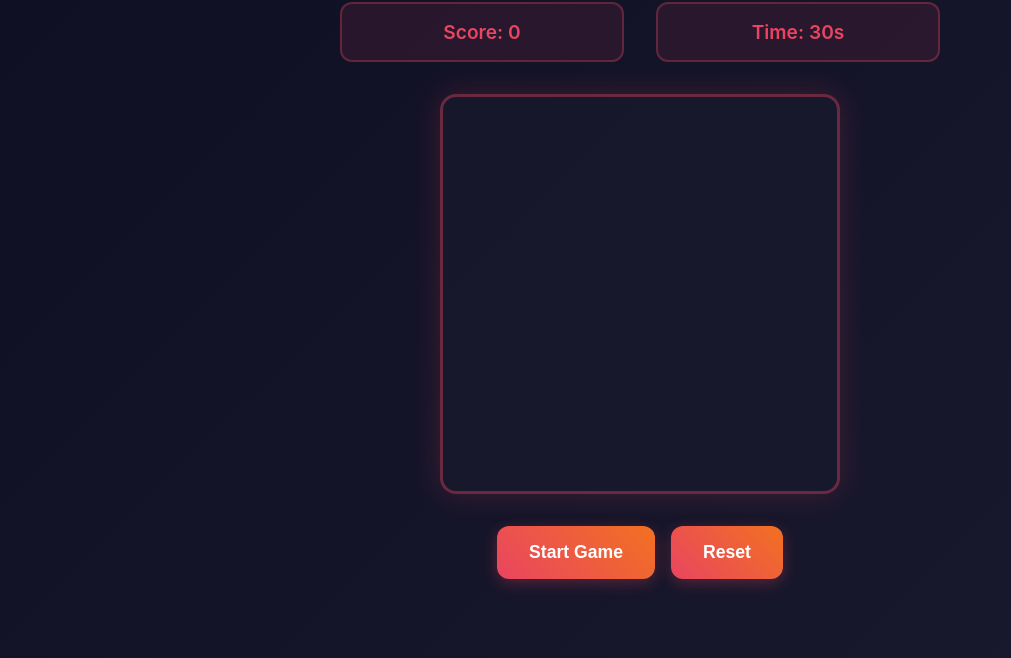
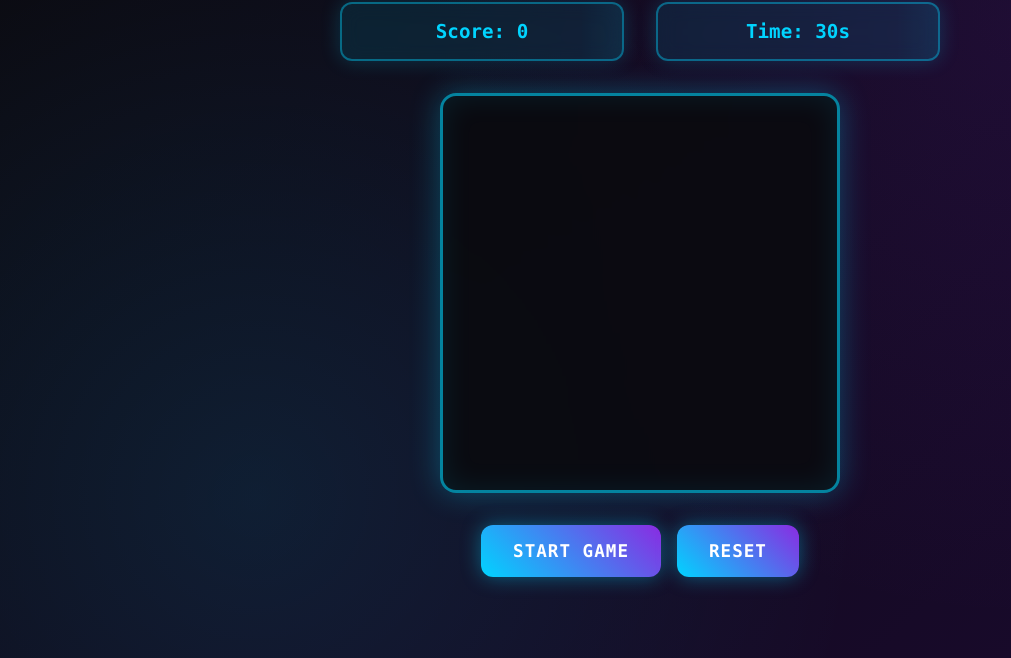
Before and after one commit to madooei/whack-a-box, a plain HTML site: page index.html in a window 1280 px wide. Shown: the part 142-800 px from the top of the page, without its empty margins (0-1011 px from the left). Drawn offline with Linux system fonts and the light colour scheme.

Commit message:
Implement cyberpunk-theme for the game

```diff
--- a/index.html
+++ b/index.html
@@ -3,7 +3,7 @@
   <head>
     <meta charset="UTF-8" />
     <meta name="viewport" content="width=device-width, initial-scale=1.0" />
-    <title>Whack a Box Game</title>
+    <title>Whack-a-Box Game - Cyberpunk Edition</title>
     <style>
       * {
         margin: 0;
@@ -12,32 +12,51 @@
       }
 
       body {
-        font-family: "SF Pro Display", -apple-system, BlinkMacSystemFont,
-          "Segoe UI", Roboto, sans-serif;
-        background: linear-gradient(135deg, #0f0f23, #1a1a2e);
-        color: #e94560;
+        font-family: "SF Mono", "Monaco", "Inconsolata", "Roboto Mono", monospace;
+        background: linear-gradient(135deg, #0a0a0f, #1a0a2e);
+        color: #00d4ff;
         min-height: 100vh;
         display: flex;
         flex-direction: column;
         align-items: center;
         justify-content: center;
         padding: 20px;
+        position: relative;
+        overflow-x: hidden;
+      }
+
+      body::before {
+        content: '';
+        position: absolute;
+        top: 0;
+        left: 0;
+        right: 0;
+        bottom: 0;
+        background:
+          radial-gradient(circle at 20% 80%, rgba(0, 212, 255, 0.1) 0%, transparent 50%),
+          radial-gradient(circle at 80% 20%, rgba(138, 43, 226, 0.1) 0%, transparent 50%);
+        pointer-events: none;
+        z-index: 0;
       }
 
       .container {
         text-align: center;
         max-width: 600px;
         width: 100%;
+        position: relative;
+        z-index: 1;
       }
 
       h1 {
         font-size: 2.5rem;
         font-weight: 700;
         margin-bottom: 1rem;
-        background: linear-gradient(45deg, #e94560, #f27121);
+        background: linear-gradient(45deg, #00d4ff, #8a2be2);
         -webkit-background-clip: text;
         -webkit-text-fill-color: transparent;
         background-clip: text;
+        text-shadow: 0 0 20px rgba(0, 212, 255, 0.5);
+        letter-spacing: 2px;
       }
 
       .game-info {
@@ -49,55 +68,104 @@
 
       .score,
       .timer {
-        background: rgba(233, 69, 96, 0.1);
-        border: 2px solid rgba(233, 69, 96, 0.3);
+        background: rgba(0, 212, 255, 0.1);
+        border: 2px solid rgba(0, 212, 255, 0.4);
         border-radius: 12px;
         padding: 1rem 1.5rem;
         font-size: 1.2rem;
         font-weight: 600;
         flex: 1;
+        backdrop-filter: blur(10px);
+        box-shadow: 0 0 20px rgba(0, 212, 255, 0.2);
+        position: relative;
+        overflow: hidden;
+      }
+
+      .score::before,
+      .timer::before {
+        content: '';
+        position: absolute;
+        top: 0;
+        left: -100%;
+        width: 100%;
+        height: 100%;
+        background: linear-gradient(90deg, transparent, rgba(0, 212, 255, 0.2), transparent);
+        animation: scan 3s infinite;
+      }
+
+      @keyframes scan {
+        0% { left: -100%; }
+        100% { left: 100%; }
       }
 
       .game-canvas {
         width: 400px;
         height: 400px;
-        background: rgba(26, 26, 46, 0.8);
-        border: 3px solid rgba(233, 69, 96, 0.4);
+        background: rgba(10, 10, 15, 0.9);
+        border: 3px solid rgba(0, 212, 255, 0.6);
         border-radius: 16px;
         position: relative;
         margin: 0 auto 2rem;
         cursor: crosshair;
         overflow: hidden;
-        box-shadow: 0 0 30px rgba(233, 69, 96, 0.2);
+        box-shadow:
+          0 0 30px rgba(0, 212, 255, 0.3),
+          inset 0 0 30px rgba(0, 212, 255, 0.1);
+        backdrop-filter: blur(5px);
+      }
+
+      .game-canvas::before {
+        content: '';
+        position: absolute;
+        top: 0;
+        left: 0;
+        right: 0;
+        bottom: 0;
+        background:
+          linear-gradient(90deg, transparent 49%, rgba(0, 212, 255, 0.1) 50%, transparent 51%),
+          linear-gradient(0deg, transparent 49%, rgba(0, 212, 255, 0.1) 50%, transparent 51%);
+        background-size: 40px 40px;
+        opacity: 0.3;
+        pointer-events: none;
       }
 
       .box {
         width: 60px;
         height: 60px;
-        background: linear-gradient(45deg, #e94560, #f27121);
+        background: linear-gradient(45deg, #00d4ff, #8a2be2);
         border-radius: 8px;
         position: absolute;
         cursor: pointer;
         transition: all 0.1s ease;
-        box-shadow: 0 4px 15px rgba(233, 69, 96, 0.4);
-        animation: pulse 1s infinite alternate;
+        box-shadow:
+          0 0 20px rgba(0, 212, 255, 0.6),
+          inset 0 0 20px rgba(138, 43, 226, 0.3);
+        animation: cyberPulse 1.5s infinite alternate;
+        border: 2px solid rgba(0, 212, 255, 0.8);
       }
 
       .box:hover {
-        transform: scale(1.1);
-        box-shadow: 0 6px 20px rgba(233, 69, 96, 0.6);
+        transform: scale(1.1) rotate(5deg);
+        box-shadow:
+          0 0 30px rgba(0, 212, 255, 0.8),
+          inset 0 0 30px rgba(138, 43, 226, 0.5);
+        border-color: #00d4ff;
       }
 
       .box:active {
-        transform: scale(0.9);
+        transform: scale(0.9) rotate(-5deg);
       }
 
-      @keyframes pulse {
+      @keyframes cyberPulse {
         from {
-          box-shadow: 0 4px 15px rgba(233, 69, 96, 0.4);
+          box-shadow:
+            0 0 20px rgba(0, 212, 255, 0.6),
+            inset 0 0 20px rgba(138, 43, 226, 0.3);
         }
         to {
-          box-shadow: 0 4px 25px rgba(233, 69, 96, 0.7);
+          box-shadow:
+            0 0 35px rgba(0, 212, 255, 0.9),
+            inset 0 0 35px rgba(138, 43, 226, 0.6);
         }
       }
 
@@ -108,7 +176,7 @@
       }
 
       button {
-        background: linear-gradient(45deg, #e94560, #f27121);
+        background: linear-gradient(45deg, #00d4ff, #8a2be2);
         color: white;
         border: none;
         padding: 1rem 2rem;
@@ -117,12 +185,32 @@
         font-weight: 600;
         cursor: pointer;
         transition: all 0.3s ease;
-        box-shadow: 0 4px 15px rgba(233, 69, 96, 0.3);
+        box-shadow: 0 0 20px rgba(0, 212, 255, 0.4);
+        font-family: "SF Mono", "Monaco", "Inconsolata", "Roboto Mono", monospace;
+        text-transform: uppercase;
+        letter-spacing: 1px;
+        position: relative;
+        overflow: hidden;
+      }
+
+      button::before {
+        content: '';
+        position: absolute;
+        top: 0;
+        left: -100%;
+        width: 100%;
+        height: 100%;
+        background: linear-gradient(90deg, transparent, rgba(255, 255, 255, 0.2), transparent);
+        transition: left 0.5s;
+      }
+
+      button:hover::before {
+        left: 100%;
       }
 
       button:hover {
         transform: translateY(-2px);
-        box-shadow: 0 6px 20px rgba(233, 69, 96, 0.5);
+        box-shadow: 0 0 30px rgba(0, 212, 255, 0.7);
       }
 
       button:active {
@@ -136,12 +224,25 @@
       }
 
       .game-over {
-        background: rgba(233, 69, 96, 0.1);
-        border: 2px solid rgba(233, 69, 96, 0.3);
+        background: rgba(0, 212, 255, 0.1);
+        border: 2px solid rgba(0, 212, 255, 0.4);
         border-radius: 12px;
         padding: 2rem;
         margin-top: 2rem;
         display: none;
+        backdrop-filter: blur(10px);
+        box-shadow: 0 0 30px rgba(0, 212, 255, 0.2);
+      }
+
+      .game-over h2 {
+        color: #00d4ff;
+        margin-bottom: 1rem;
+        text-shadow: 0 0 15px rgba(0, 212, 255, 0.5);
+      }
+
+      .game-over p {
+        color: #8a2be2;
+        margin-bottom: 0.5rem;
       }
 
       @media (max-width: 500px) {
```
